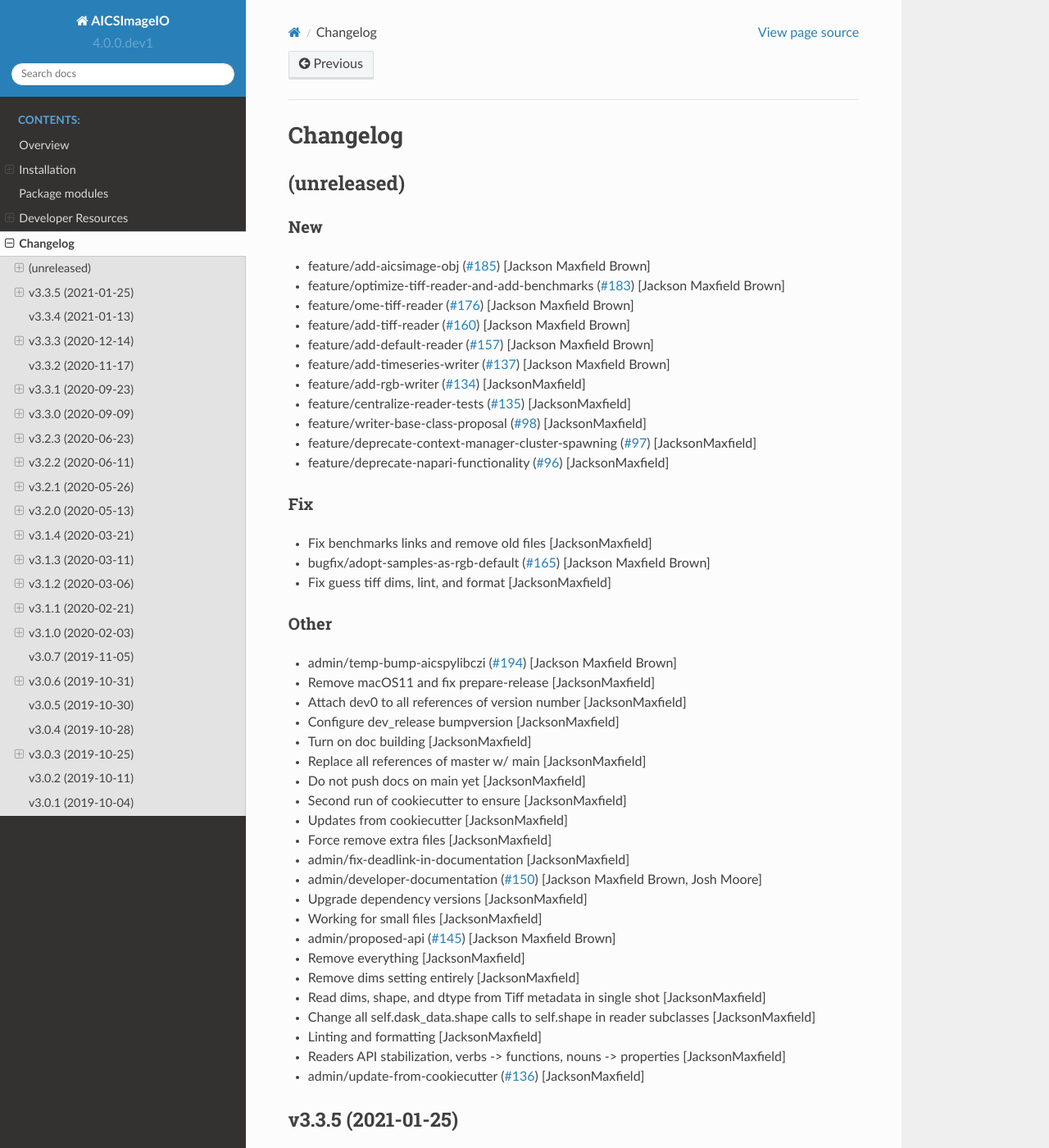
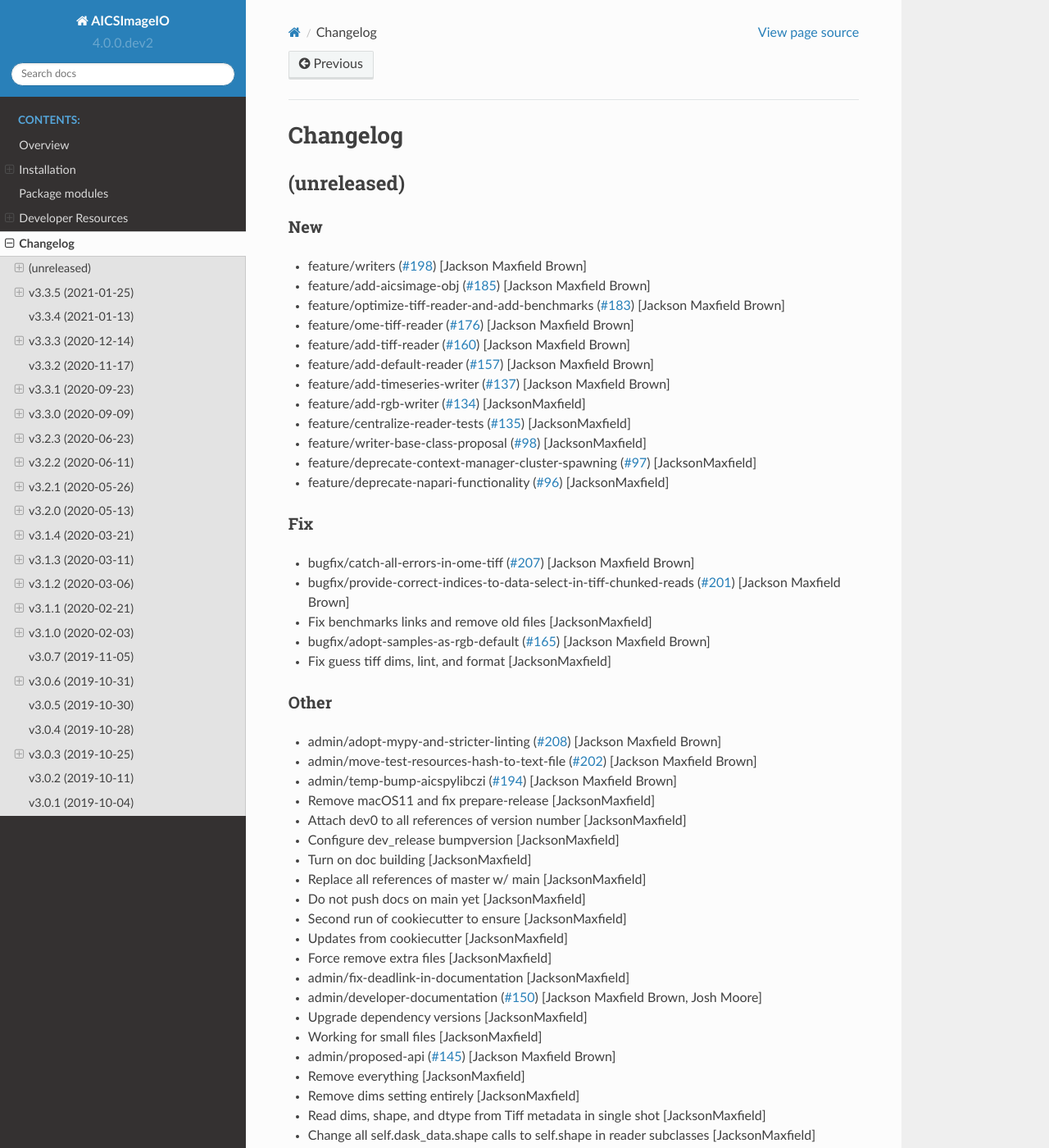
Before and after one commit to AllenCellModeling/aicsimageio, a Sphinx documentation site: the page built from docs/CHANGELOG.rst, in a window 1280 px wide and 1400 px high. Shown: the whole window at 82% size. Built offline with Sphinx 7.4.7 and the Read the Docs theme 2.0.0, drawn with Linux system fonts in a browser that asks for light colours; pages that are not in the unit, such as notebooks, are missing from menus.

Commit message:
Bump version: 4.0.0.dev1 → 4.0.0.dev2

```diff
--- a/aicsimageio/__init__.py
+++ b/aicsimageio/__init__.py
@@ -13,7 +13,7 @@ __author__ = "Jackson Maxfield Brown, Allen Institute for Cell Science"
 __email__ = "jmaxfieldbrown@gmail.com, jamies@alleninstitute.org, bowdenm@spu.edu"
 # Do not edit this string manually, always use bumpversion
 # Details in CONTRIBUTING.md
-__version__ = "4.0.0.dev1"
+__version__ = "4.0.0.dev2"
 
 
 def get_module_version() -> str:
--- a/cookiecutter.yaml
+++ b/cookiecutter.yaml
@@ -6,5 +6,5 @@ default_context:
     project_slug: "aicsimageio"
     project_short_description: "Image Reading, Metadata Conversion, and Image Writing for Microscopy Images in Pure Python"
     pypi_username: "aicspypi"
-    version: "4.0.0.dev1"
+    version: "4.0.0.dev2"
     open_source_license: "BSD license"
--- a/docs/CHANGELOG.rst
+++ b/docs/CHANGELOG.rst
@@ -6,6 +6,9 @@ Changelog
 
 New
 ~~~
+- feature/writers  (`#198
+  <https://github.com/AllenCellModeling/aicsimageio/pull/198>`_)
+  [Jackson Maxfield Brown]
 - feature/add-aicsimage-obj  (`#185
   <https://github.com/AllenCellModeling/aicsimageio/pull/185>`_)
   [Jackson Maxfield Brown]
@@ -42,6 +45,12 @@ New
 
 Fix
 ~~~
+- bugfix/catch-all-errors-in-ome-tiff  (`#207
+  <https://github.com/AllenCellModeling/aicsimageio/pull/207>`_)
+  [Jackson Maxfield Brown]
+- bugfix/provide-correct-indices-to-data-select-in-tiff-chunked-reads
+  (`#201 <https://github.com/AllenCellModeling/aicsimageio/pull/201>`_)
+  [Jackson Maxfield Brown]
 - Fix benchmarks links and remove old files [JacksonMaxfield]
 - bugfix/adopt-samples-as-rgb-default  (`#165
   <https://github.com/AllenCellModeling/aicsimageio/pull/165>`_)
@@ -50,6 +59,12 @@ Fix
 
 Other
 ~~~~~
+- admin/adopt-mypy-and-stricter-linting  (`#208
+  <https://github.com/AllenCellModeling/aicsimageio/pull/208>`_)
+  [Jackson Maxfield Brown]
+- admin/move-test-resources-hash-to-text-file  (`#202
+  <https://github.com/AllenCellModeling/aicsimageio/pull/202>`_)
+  [Jackson Maxfield Brown]
 - admin/temp-bump-aicspylibczi  (`#194
   <https://github.com/AllenCellModeling/aicsimageio/pull/194>`_)
   [Jackson Maxfield Brown]
--- a/setup.cfg
+++ b/setup.cfg
@@ -1,5 +1,5 @@
 [bumpversion]
-current_version = 4.0.0.dev1
+current_version = 4.0.0.dev2
 parse = (?P<major>\d+)\.(?P<minor>\d+)\.(?P<patch>\d+).dev(?P<dev_release>\d+)
 serialize = {major}.{minor}.{patch}.dev{dev_release}
 commit = True
--- a/setup.py
+++ b/setup.py
@@ -106,6 +106,6 @@ setup(
     url="https://github.com/AllenCellModeling/aicsimageio",
     # Do not edit this string manually, always use bumpversion
     # Details in CONTRIBUTING.md
-    version="4.0.0.dev1",
+    version="4.0.0.dev2",
     zip_safe=False,
 )
```
